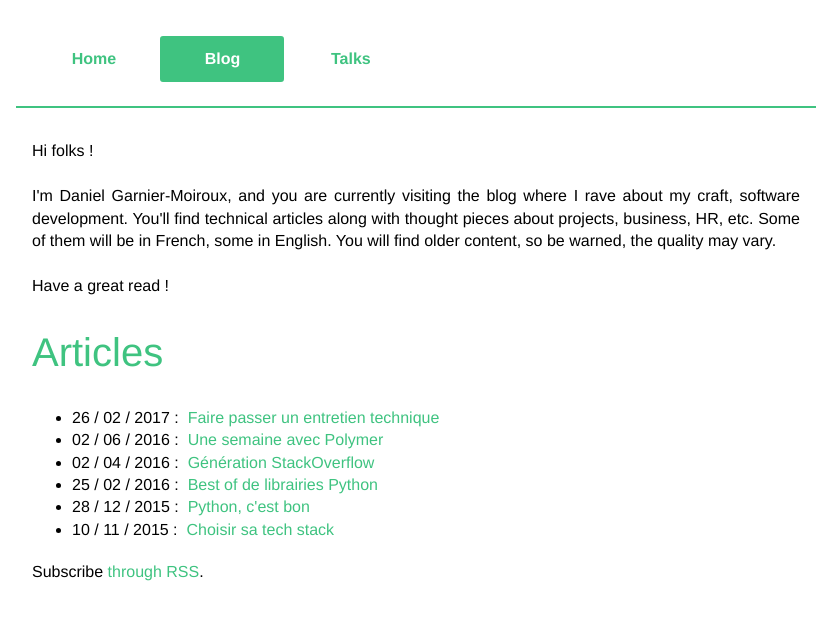
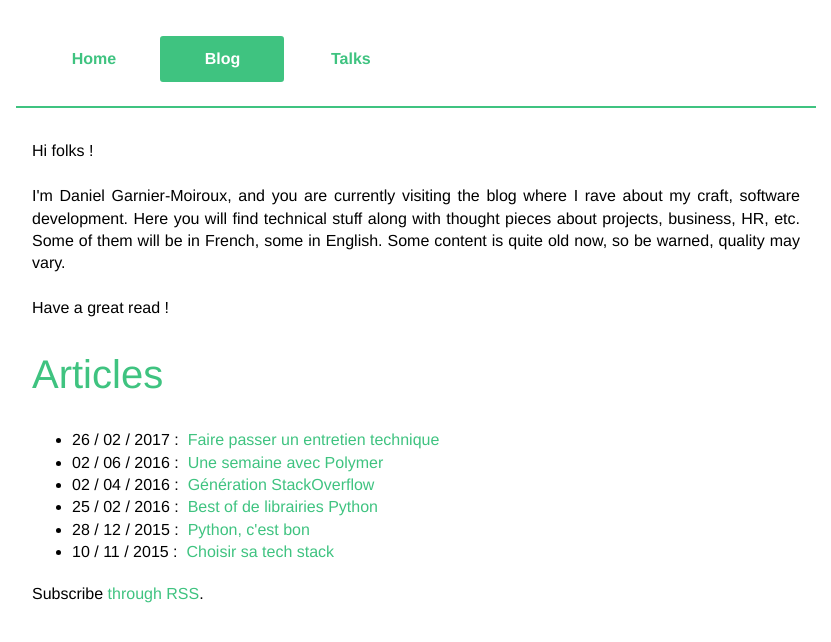
Before and after one commit to Kehrlann/kehrlann.github.io, a Jekyll site: the page built from blog.md, in a window 1280 px wide. Shown: the top 642 px of the page, without its empty margins (224-1055 px from the left). Built offline with Jekyll 4.4.1, drawn with Linux system fonts in a browser that asks for light colours.

Commit message:
rework blog intro here and there

```diff
--- a/blog.md
+++ b/blog.md
@@ -12,10 +12,10 @@ excerpt:    Daniel Garnier-Moiroux is a software engineer, tinkerer of things
     <br>
     <br>
     I'm Daniel Garnier-Moiroux, and you are currently visiting the blog
-    where I rave about my craft, software development. You'll find technical
-    articles along with thought pieces about projects, business, HR, etc.
-    Some of them will be in French, some in English. You will find older content,
-    so be warned, the quality may vary.
+    where I rave about my craft, software development. Here you will find
+    technical stuff along with thought pieces about projects, business, HR, etc.
+    Some of them will be in French, some in English. Some content is quite old now,
+    so be warned, quality may vary.
     <br>
     <br>
     Have a great read !
```
